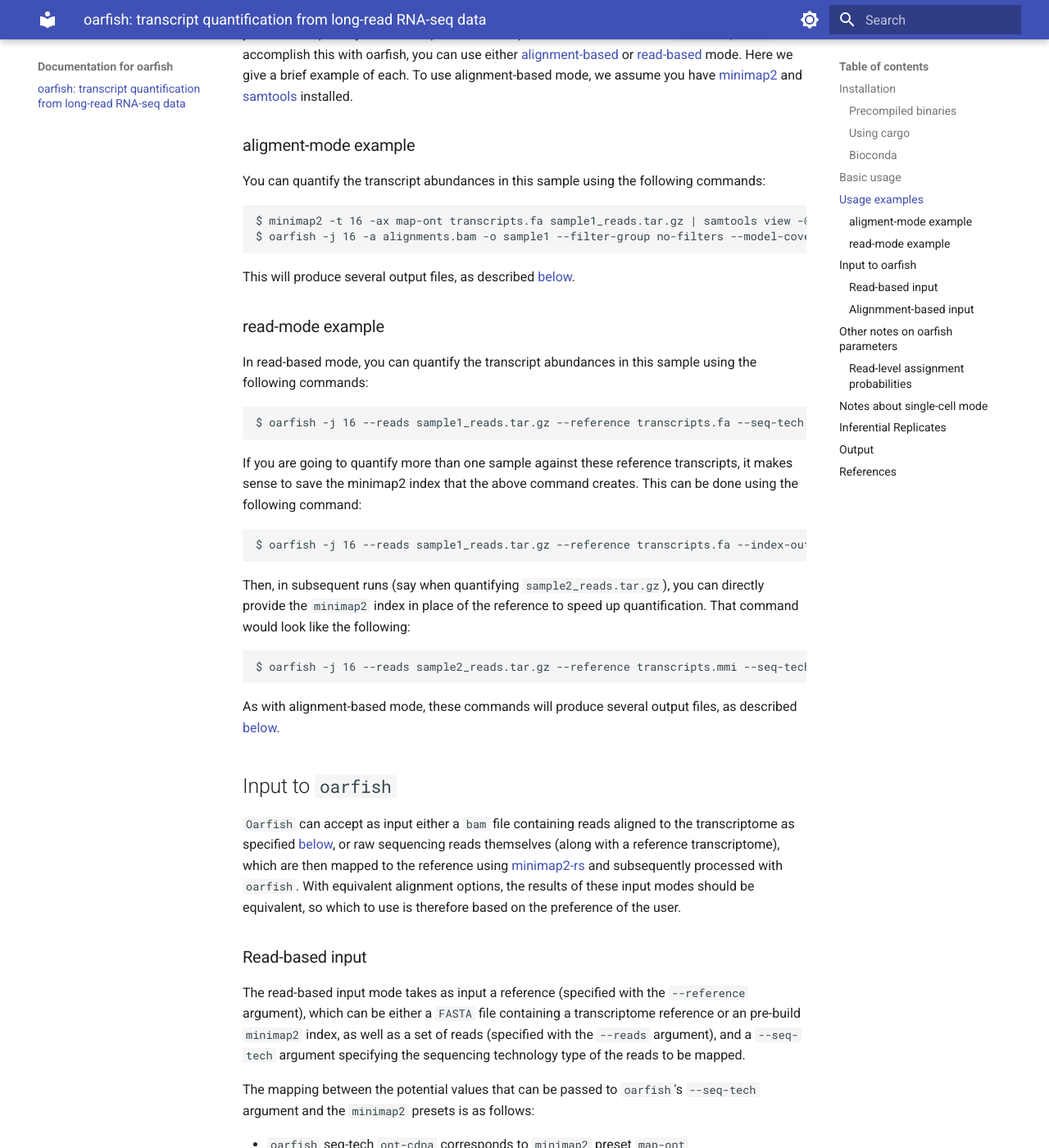
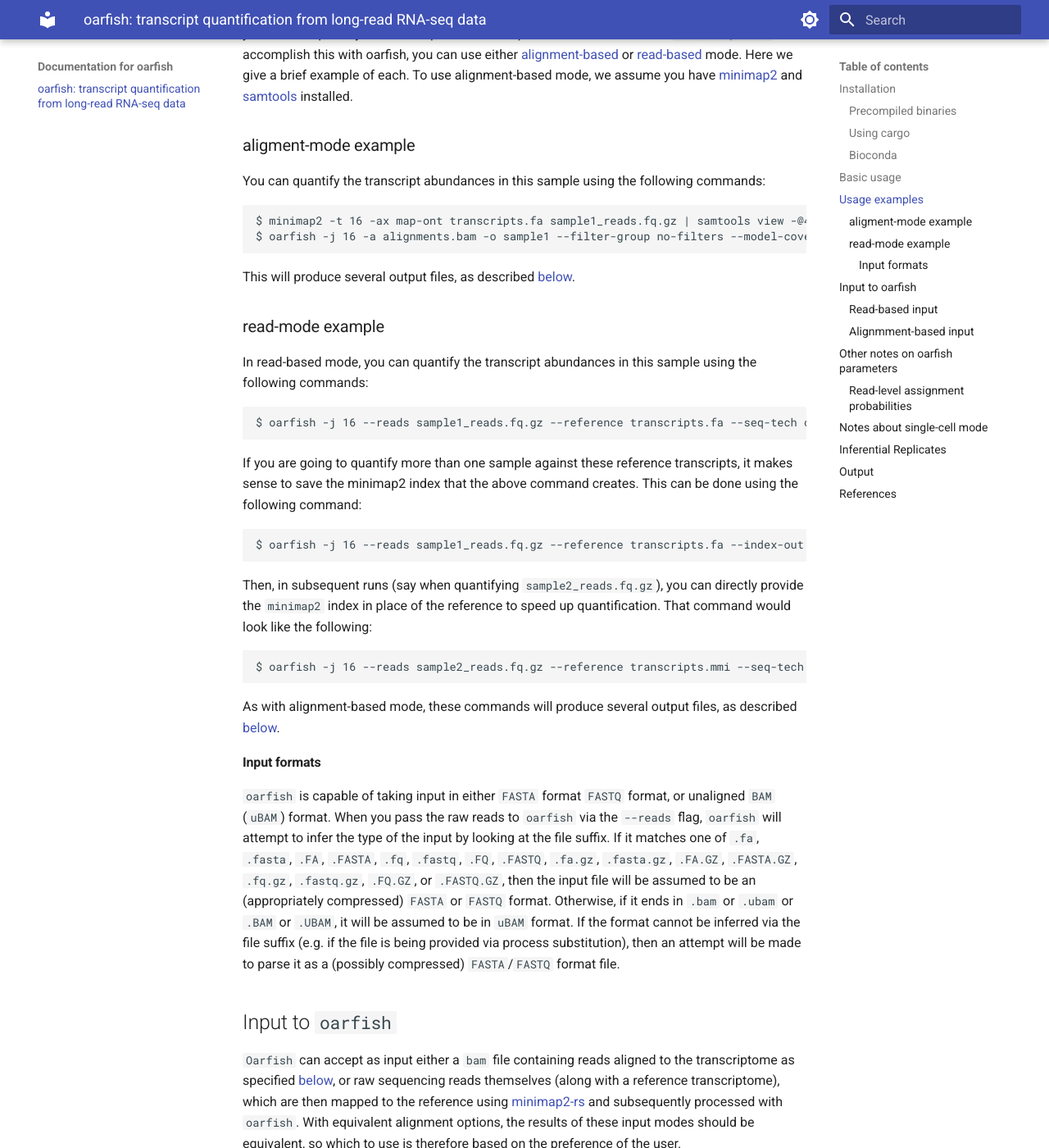
Before and after one commit to COMBINE-lab/oarfish, an MkDocs documentation site: the page built from docs/index.md, in a window 1280 px wide and 1400 px high, scrolled down 2792 px. Shown: the whole window at 82% size. Built offline with MkDocs 1.6.1 and Material for MkDocs 9.7.7, drawn with Linux system fonts in a browser that asks for light colours.

Commit message:
mention input format in docs

````diff
--- a/docs/index.md
+++ b/docs/index.md
@@ -113,7 +113,7 @@
 
 ## Usage examples
 
-Assume that you have ONT cDNA sequencing reads in a file named `sample1_reads.tar.gz`, and you'd like to quantify the transcripts in a *transcriptome* reference in the file `transcripts.fa`.
+Assume that you have ONT cDNA sequencing reads in a file named `sample1_reads.fq.gz`, and you'd like to quantify the transcripts in a *transcriptome* reference in the file `transcripts.fa`.
 To accomplish this with oarfish, you can use either [alignment-based](index.md#alignment-based-input) or [read-based](index.md#read-based-input) mode.  Here we give a brief example
 of each.  To use alignment-based mode, we assume you have [minimap2](https://github.com/lh3/minimap2) and [samtools](http://www.htslib.org/) installed.
 
@@ -122,7 +122,7 @@
 You can quantify the transcript abundances in this sample using the following commands:
 
 ```{bash}
-$ minimap2 -t 16 -ax map-ont transcripts.fa sample1_reads.tar.gz | samtools view -@4 -b -o alignments.bam
+$ minimap2 -t 16 -ax map-ont transcripts.fa sample1_reads.fq.gz | samtools view -@4 -b -o alignments.bam
 $ oarfish -j 16 -a alignments.bam -o sample1 --filter-group no-filters --model-coverage
 ```
 
@@ -133,24 +133,28 @@
 In read-based mode, you can quantify the transcript abundances in this sample using the following commands:
 
 ```{bash}
-$ oarfish -j 16 --reads sample1_reads.tar.gz --reference transcripts.fa --seq-tech ont-cdna -o sample1 --filter-group no-filters --model-coverage
+$ oarfish -j 16 --reads sample1_reads.fq.gz --reference transcripts.fa --seq-tech ont-cdna -o sample1 --filter-group no-filters --model-coverage
 ```
 
 If you are going to quantify more than one sample against these reference transcripts, it makes sense to save the minimap2 index that the above
 command creates.  This can be done using the following command:
 
 ```{bash}
-$ oarfish -j 16 --reads sample1_reads.tar.gz --reference transcripts.fa --index-out transcripts.mmi --seq-tech ont-cdna -o sample1 --filter-group no-filters --model-coverage
+$ oarfish -j 16 --reads sample1_reads.fq.gz --reference transcripts.fa --index-out transcripts.mmi --seq-tech ont-cdna -o sample1 --filter-group no-filters --model-coverage
 ```
 
-Then, in subsequent runs (say when quantifying `sample2_reads.tar.gz`), you can directly provide the `minimap2` index in place of the reference to
+Then, in subsequent runs (say when quantifying `sample2_reads.fq.gz`), you can directly provide the `minimap2` index in place of the reference to
 speed up quantification.  That command would look like the following:
 
 ```{bash}
-$ oarfish -j 16 --reads sample2_reads.tar.gz --reference transcripts.mmi --seq-tech ont-cdna -o sample2 --filter-group no-filters --model-coverage
+$ oarfish -j 16 --reads sample2_reads.fq.gz --reference transcripts.mmi --seq-tech ont-cdna -o sample2 --filter-group no-filters --model-coverage
 ```
 
 As with alignment-based mode, these commands will produce several output files, as described [below](index.md#output).
+
+#### Input formats
+
+`oarfish` is capable of taking input in either `FASTA` format `FASTQ` format, or unaligned `BAM` (`uBAM`) format.  When you pass the raw reads to `oarfish` via the `--reads` flag, `oarfish` will attempt to infer the type of the input by looking at the file suffix.  If it matches one of `.fa`, `.fasta`, `.FA`, `.FASTA`, `.fq`, `.fastq`, `.FQ`, `.FASTQ`, `.fa.gz`, `.fasta.gz`, `.FA.GZ`, `.FASTA.GZ`, `.fq.gz`, `.fastq.gz`, `.FQ.GZ`, or `.FASTQ.GZ`, then the input file will be assumed to be an (appropriately compressed) `FASTA` or `FASTQ` format. Otherwise, if it ends in `.bam` or `.ubam` or `.BAM` or `.UBAM`, it will be assumed to be in `uBAM` format. If  the format cannot be inferred via the file suffix (e.g. if the file is being provided via process substitution), then an attempt will be made to parse it as a (possibly compressed) `FASTA`/`FASTQ` format file.
 
 ## Input to `oarfish`
 
````
